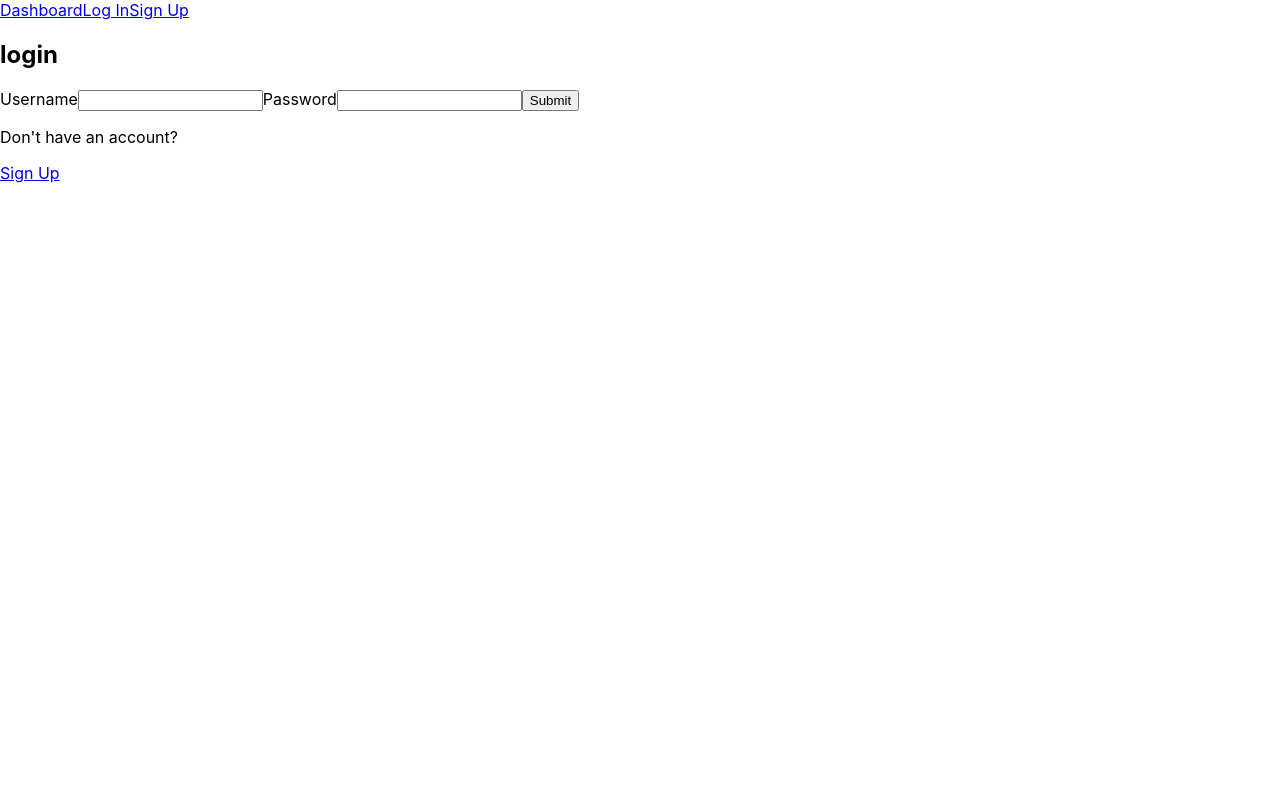
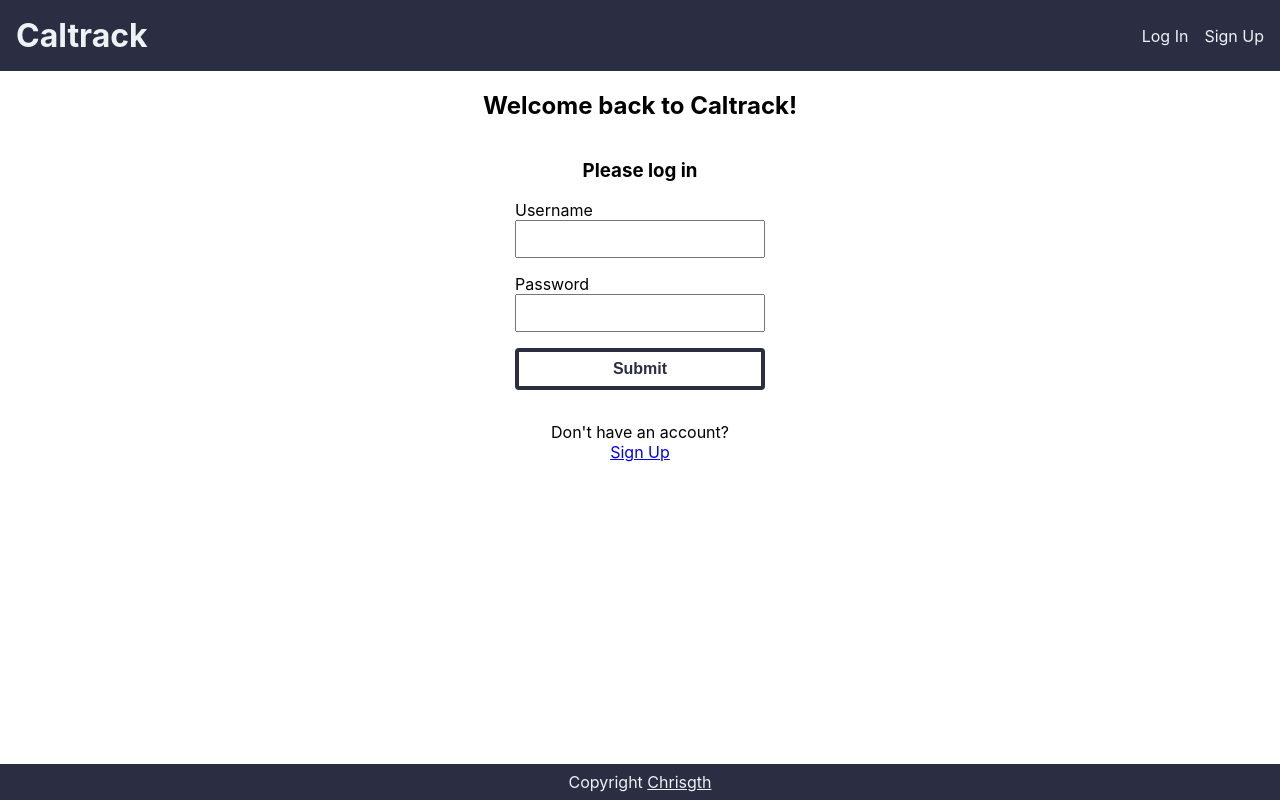
Before and after one commit to Chrisgth/calorie-tracker, a React (Create React App) app in the folder app/: page /log-in in a window 1280 px wide. Built offline with nearby package versions, Linux system fonts and the light colour scheme.

Commit message:
Styled login and signup

```diff
--- /dev/null
+++ b/app/src/components/Footer.js
@@ -0,0 +1,10 @@
+const Footer = () => {
+
+	return (
+		<div className="footer">
+			<p>Copyright <a href="http://github.com/chrisgth">Chrisgth</a></p>
+		</div>
+	 );
+}
+
+export default Footer;
--- a/app/src/components/Nav.js
+++ b/app/src/components/Nav.js
@@ -3,9 +3,11 @@
 const Nav = () => {
 	return (
 		<div className="navbar">
-			<Link to='/'>Dashboard</Link>
-			<Link to='/log-in'>Log In</Link>
-			<Link to='/sign-up'>Sign Up</Link>
+			<Link to='/' className="logo">Caltrack</Link>
+			<div>
+				<Link to='/log-in'>Log In</Link>
+				<Link to='/sign-up'>Sign Up</Link>
+			</div>
 		</div>
 	 );
 }
--- a/app/src/index.css
+++ b/app/src/index.css
@@ -11,3 +11,92 @@
   font-family: source-code-pro, Menlo, Monaco, Consolas, 'Courier New',
     monospace;
 }
+
+p {
+  margin: 0;
+  padding: 0;
+}
+
+.App {
+  display: flex;
+  flex-direction: column;
+  height: 100vh;
+}
+
+.navbar {
+  display: flex;
+  justify-content: space-between;
+  padding: 1rem;
+  background-color: #2b2d42;
+  text-align: center;
+}
+
+.navbar > div {
+  display: flex;
+  gap: 1rem;
+}
+
+.navbar > div > a {
+  text-decoration: none;
+  color: #edf2f4;
+  margin: auto;
+}
+
+.logo {
+  font-size: 2rem;
+  font-weight: bolder;
+  margin: 0;
+  color: #edf2f4;
+  text-decoration: none;
+}
+
+.login, .signup {
+  display: flex;
+  flex-direction: column;
+  justify-content: center;
+  align-items: center;
+}
+
+.loginform, .signupform {
+  display: flex;
+  flex-direction: column;
+  min-width: 250px;
+  gap: 1rem;
+  margin-bottom: 2rem;
+}
+
+.loginform > button, .signupform > button {
+  background-color: white;
+  color: #2b2d42;
+  border: 4px solid #2b2d42;
+  border-radius: 4px;
+  font-size: 1rem;
+  font-weight: bolder;
+  cursor: pointer;
+  padding: 0.5rem;
+}
+
+.loginform > div > input, .signupform > div > input {
+  padding: 0.5rem;
+  font-size: 1rem;
+}
+
+.footer {
+  display: flex;
+  padding: 0.5rem;
+  align-items: center;
+  justify-content: center;
+  margin-top: auto;
+  background-color: #2b2d42;
+  color: #edf2f4;
+}
+
+p > a {
+  color: #edf2f4;
+
+}
+
+form > div {
+  display: flex;
+  flex-direction: column;
+}
--- a/app/src/pages/App.js
+++ b/app/src/pages/App.js
@@ -3,6 +3,7 @@
 import Signup from './Signup';
 import Dashboard from './Dashboard'
 import Nav from '../components/Nav'
+import Footer from '../components/Footer'
 
 function App() {
   return (
@@ -10,10 +11,11 @@
       <div className="App">
         <Nav />
         <Routes>
-          <Route path='/' element={<Dashboard />}/>
           <Route path='/sign-up' element={<Signup />}/>
           <Route path='/log-in' element={<Login />}/>
+          <Route path='/dashboard' element={<Dashboard />}/>
         </Routes>
+        <Footer />
       </div>
     </Router>
   )
--- a/app/src/pages/Login.js
+++ b/app/src/pages/Login.js
@@ -10,12 +10,17 @@
 			.catch(err => console.log(err))
 	}
 	return ( <div className="login">
-		<h2>login</h2>
-		<form action="http://localhost:5000/api/user/log-in" method="POST">
-			<label htmlFor="username">Username</label>
-			<input type="text" id="username" name="username" required/>
-			<label htmlFor="">Password</label>
-			<input type="password" id="password" name="password" required/>
+		<h2>Welcome back to Caltrack!</h2>
+		<h3>Please log in</h3>
+		<form className="loginform">
+			<div>
+				<label htmlFor="username">Username</label>
+				<input type="text" id="username" name="username" required/>
+			</div>
+			<div>
+				<label htmlFor="">Password</label>
+				<input type="password" id="password" name="password" required/>
+			</div>
 			<button onClick={clickHandler}>Submit</button>
 		</form>
 		<p>Don't have an account?</p>
--- a/app/src/pages/Signup.js
+++ b/app/src/pages/Signup.js
@@ -4,16 +4,20 @@
 
 const Signup = () => {
 	return ( <div className="signup">
-		<h2>signup</h2>
-		<form action="http://localhost:5000/api/user/sign-up" method="POST">
-			<label htmlFor="username">Username</label>
-			<input type="text" id="username" name="username" required/>
-			<label htmlFor="">Password</label>
-			<input type="password" id="password" name="password" required/>
+		<h2>Sign Up</h2>
+		<form className="signupform">
+			<div>
+				<label htmlFor="username">Username</label>
+				<input type="text" id="username" name="username" required/>
+			</div>
+			<div>
+				<label htmlFor="">Password</label>
+				<input type="password" id="password" name="password" required/>
+			</div>
 			<button>Submit</button>
-			<p>Allready have an account?</p>
-			<Link to='/log-in'>Log In</Link>
 		</form>
+		<p>Already have an account?</p>
+		<Link to='/log-in'>Log In</Link>
 	</div> );
 }
 
```
